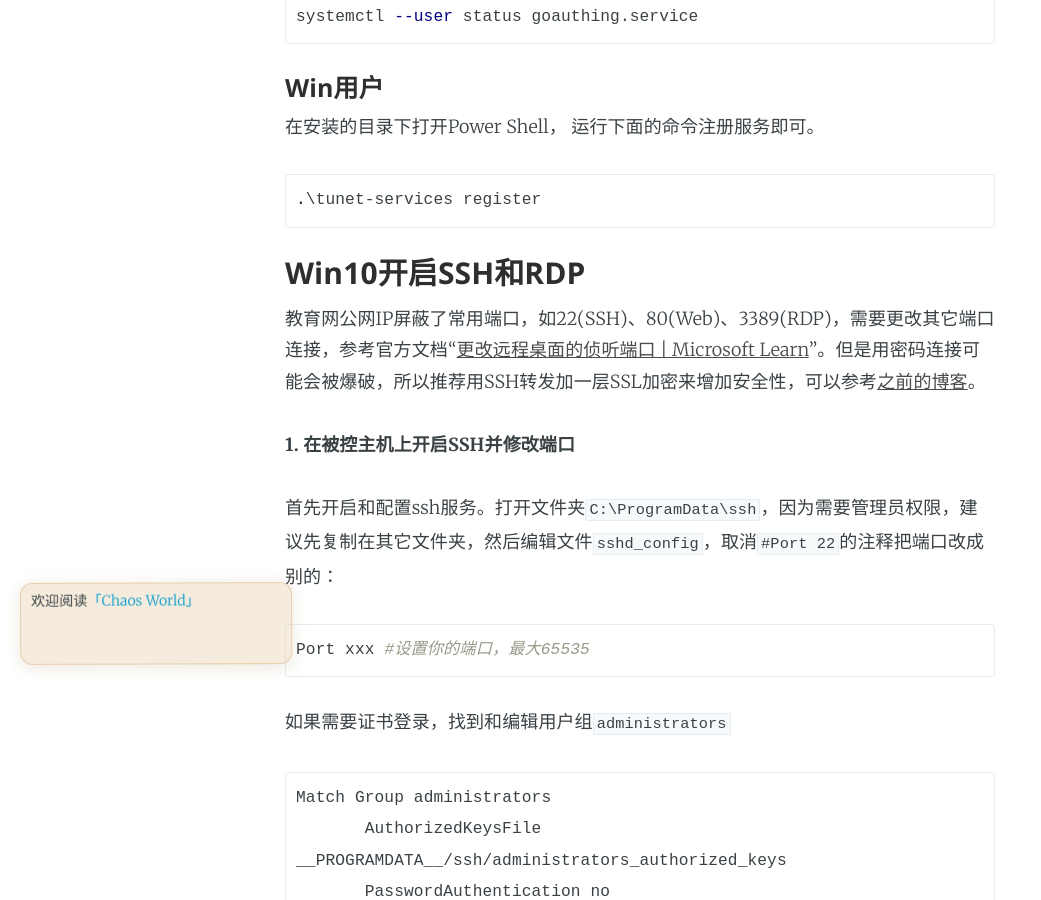
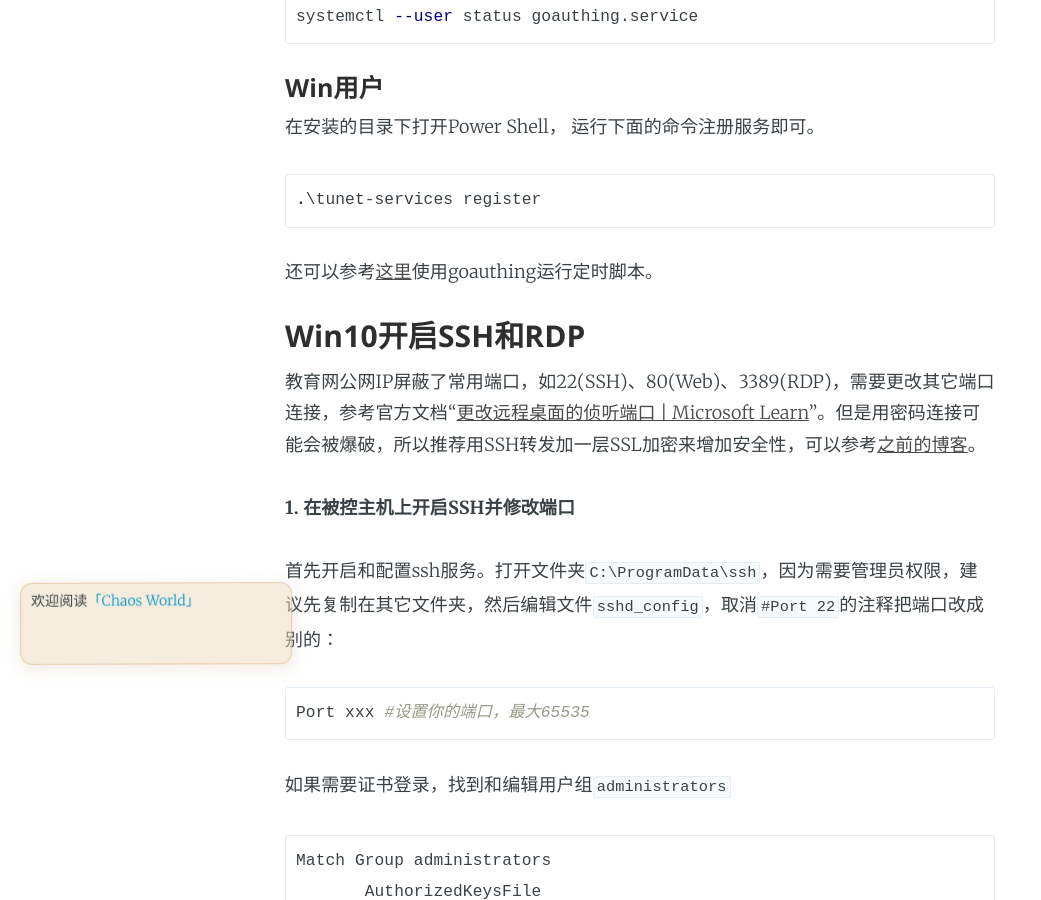
Before and after one commit to marktube/marktube.github.io, a Jekyll site: the page built from _posts/2024-10-29-THU-Net-Connection.md, in a window 1280 px wide and 900 px high, scrolled down 4592 px. Shown: the whole window, without its empty margins (0-1041 px from the left). Built offline with Jekyll 4.4.1, drawn with Linux system fonts in a browser that asks for light colours; comment, search, counter and statistics services are not loaded.

Commit message:
Update 2024-10-29-THU-Net-Connection.md

````diff
--- a/_posts/2024-10-29-THU-Net-Connection.md
+++ b/_posts/2024-10-29-THU-Net-Connection.md
@@ -125,6 +125,7 @@ systemctl --user status goauthing.service
 ```powershell
 .\tunet-services register
 ```
+还可以参考[这里](https://thu.services/services/#windows)使用goauthing运行定时脚本。
 
 
 
````
